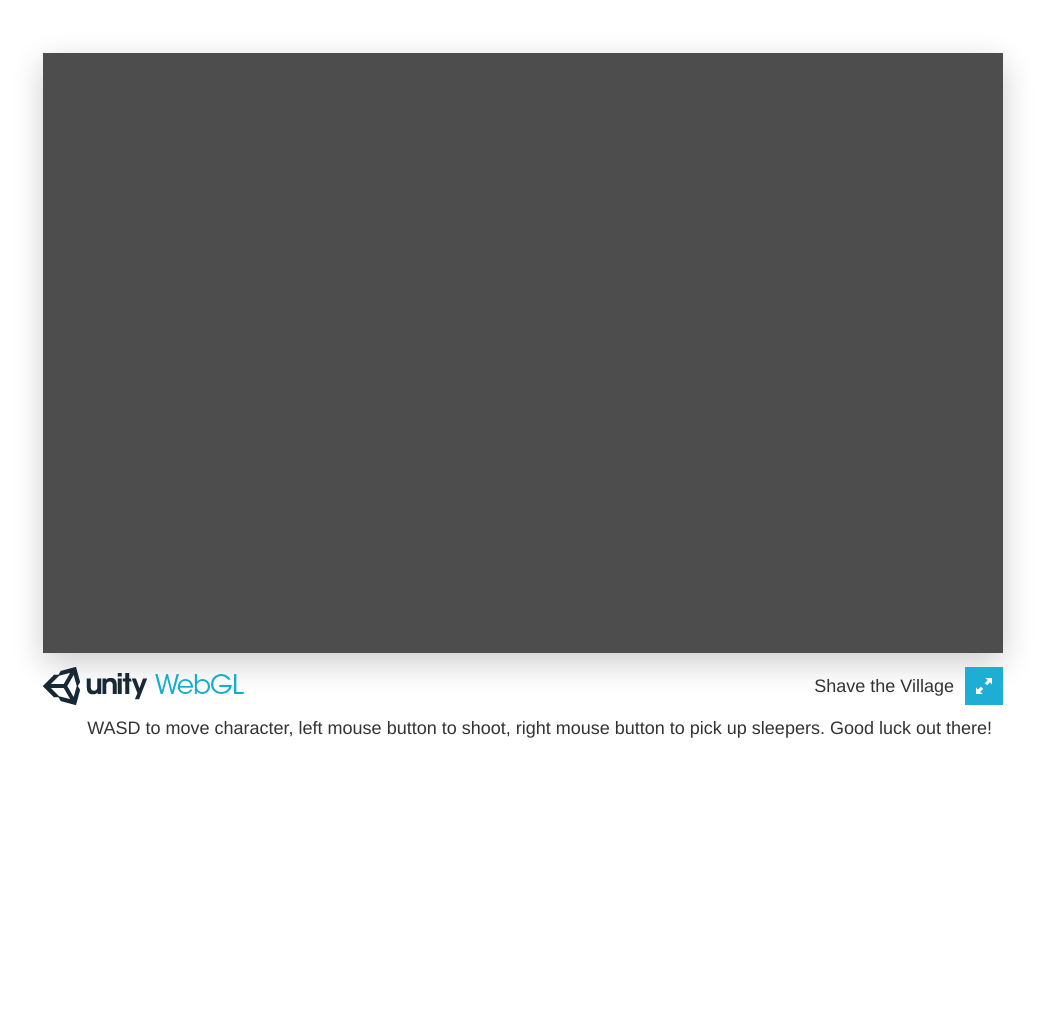
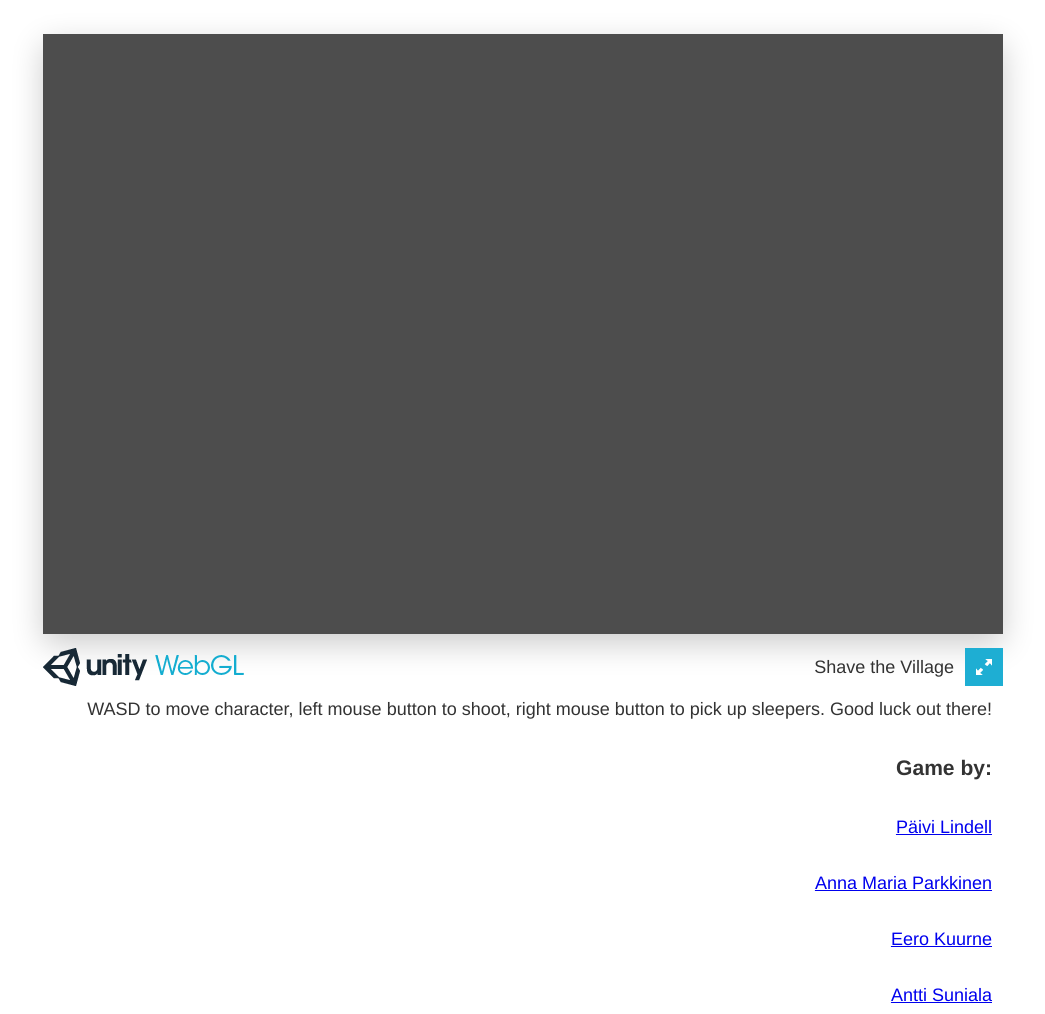
Before and after one commit to a-suniala/a-suniala.github.io, a plain HTML site: page projects/ShaveTheVillage/index.html in a window 1280 px wide. Shown: the whole page, without its empty margins (117-1162 px from the left). Before the commit the page ends 800 px from the top, so only its background shows below. Drawn offline with Linux system fonts and the light colour scheme; no server answers.

Commit message:
Add game developer info to ShaveTheVillage index

```diff
--- a/projects/ShaveTheVillage/index.html
+++ b/projects/ShaveTheVillage/index.html
@@ -17,6 +17,13 @@
       <div class="fullscreen"><img src="TemplateData/fullscreen.png" width="38" height="38" alt="Fullscreen" title="Fullscreen" onclick="SetFullscreen(1);" /></div>
       <div class="title">Shave the Village</div>
       <div class="title">WASD to move character, left mouse button to shoot, right mouse button to pick up sleepers. Good luck out there!</div>
+      <div class="title">
+      	<h3>Game by:</h3>
+      	<p><a href="https://fi.linkedin.com/in/paivi" target="_blank">Päivi Lindell</a></p>
+      	<p><a href="https://fi.linkedin.com/in/anna-maria-parkkinen-869882ba" target="_blank">Anna Maria Parkkinen</a></p>
+      	<p><a href="https://www.linkedin.com/in/eero-kuurne-61834992" target="_blank">Eero Kuurne</a></p>
+      	<p><a href="https://github.com/a-suniala/" target="_blank">Antti Suniala</a></p>
+
     </div>
     <p class="footer">&laquo; created with <a href="http://unity3d.com/" title="Go to unity3d.com">Unity</a> &raquo;</p>
     <script type='text/javascript'>
```
